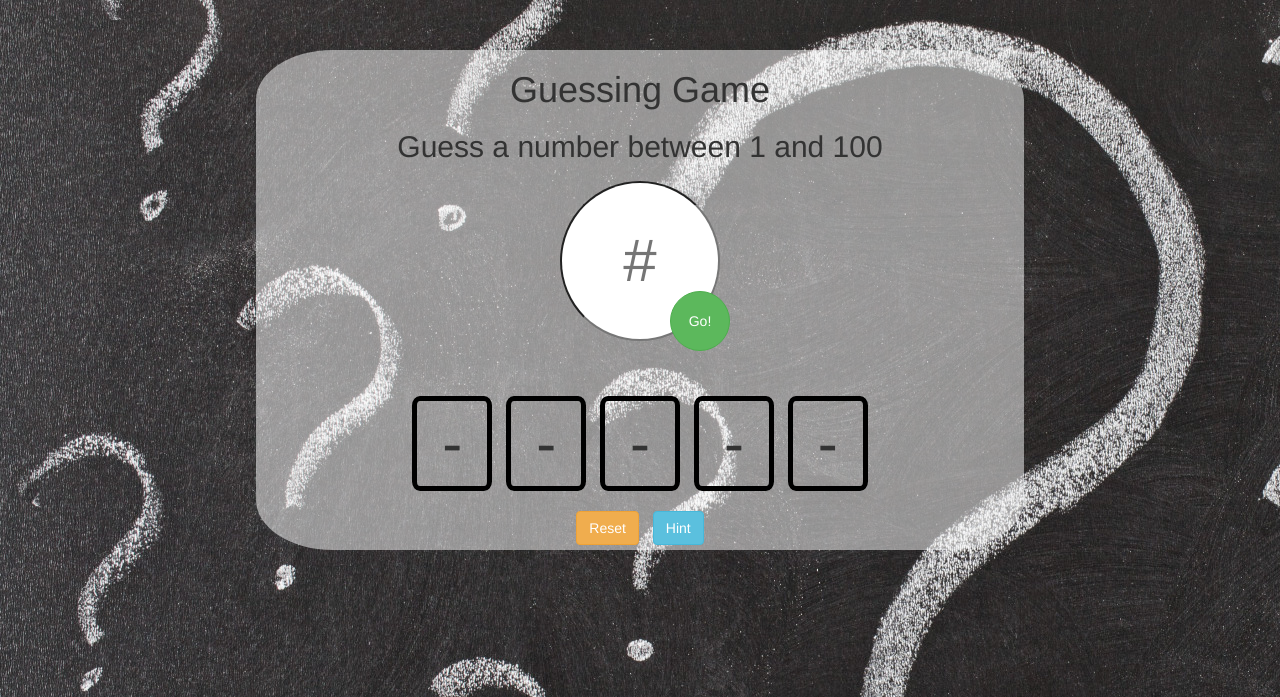
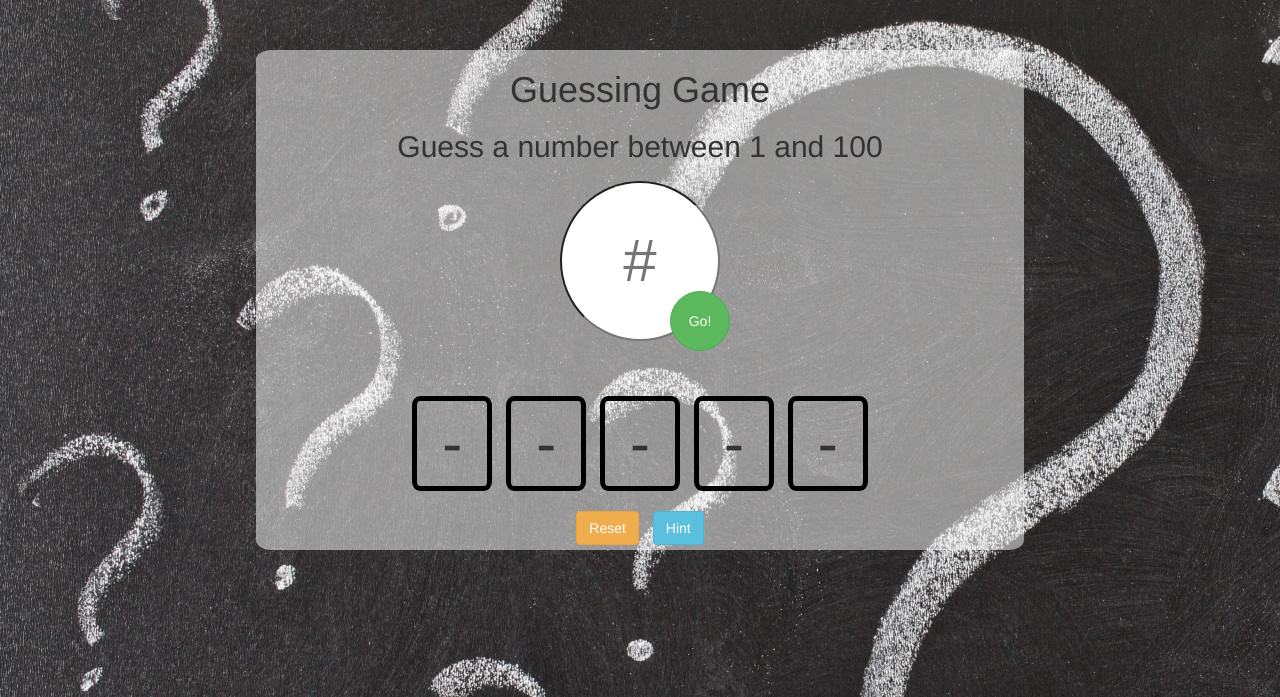
Before and after one commit to RyanDriscoll/GuessingGame, a website: page index.html in a window 1280 px wide. Shown: the top 697 px of the page. Drawn offline with Linux system fonts and the light colour scheme.

Commit message:
changed #app border radius

```diff
--- a/styles/style.css
+++ b/styles/style.css
@@ -5,7 +5,7 @@ body {
 #app {
   width: 60%;
   margin: 50px auto;
-  border-radius: 10%;
+  border-radius: 2%;
   background-color: rgba(256, 256, 256, 0.5);
 }
 
```
